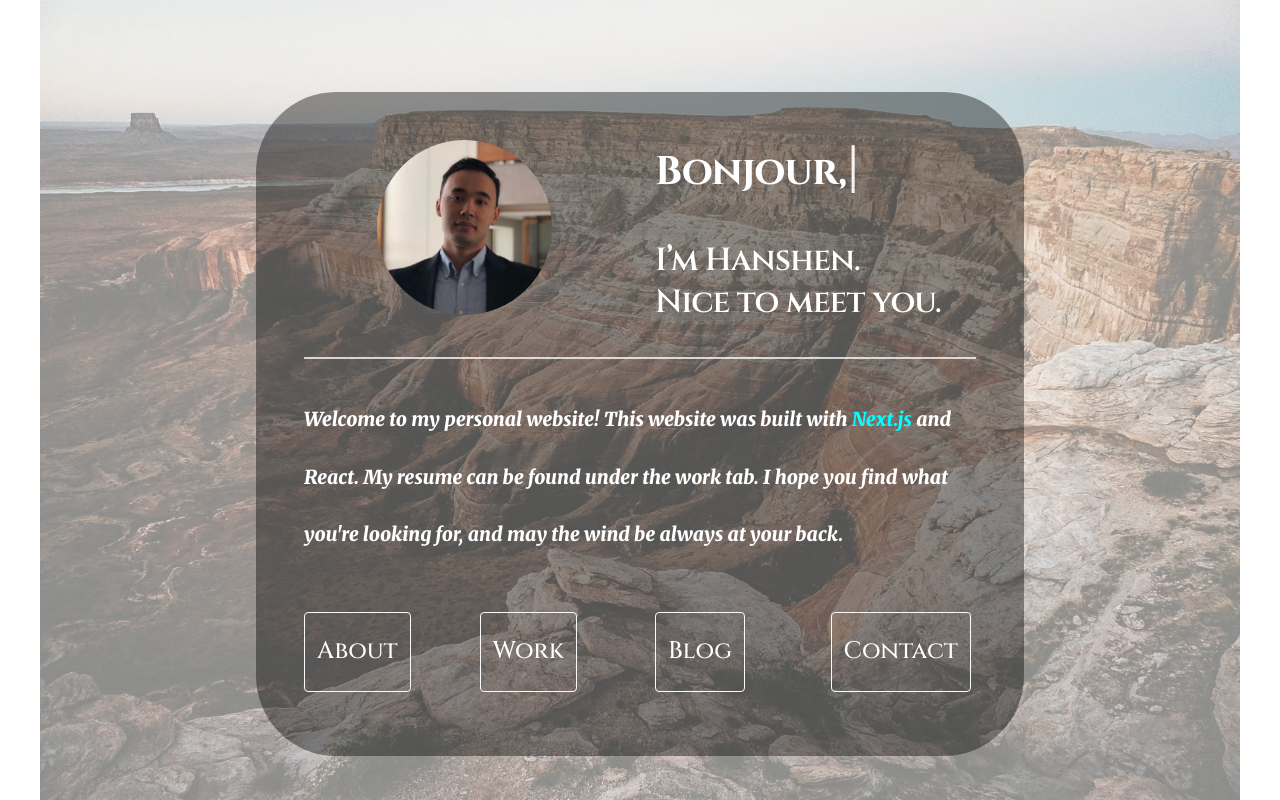
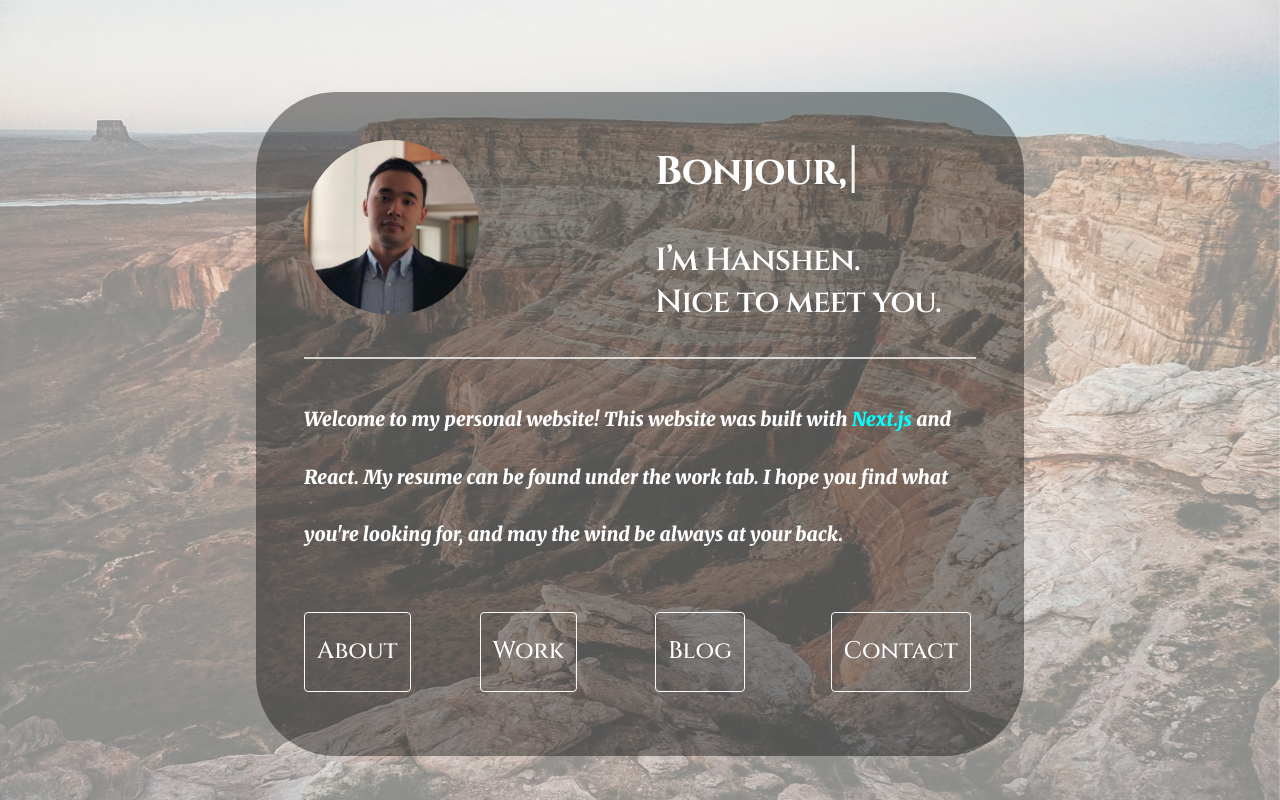
Before and after one commit to BenedictHW/project-isidore-javascript, a Next.js app: page / in a window 1280 px wide. Built offline with nearby package versions, Linux system fonts and the light colour scheme.

Commit message:
Undo image css, was affecting hompage

```diff
--- a/styles/global.css
+++ b/styles/global.css
@@ -35,12 +35,3 @@ pre{
   font-size: 1.5rem;
   color: #073642;
 }
-
-/* https://webdesign.tutsplus.com/tutorials/quick-tip-how-to-use-html5-picture-for-responsive-images--cms-21015 */
-img {
-  max-width: 100%;
-  max-height:100%;
-  object-fit:contain;
-  display: block;
-  margin: auto auto;
-}
```
